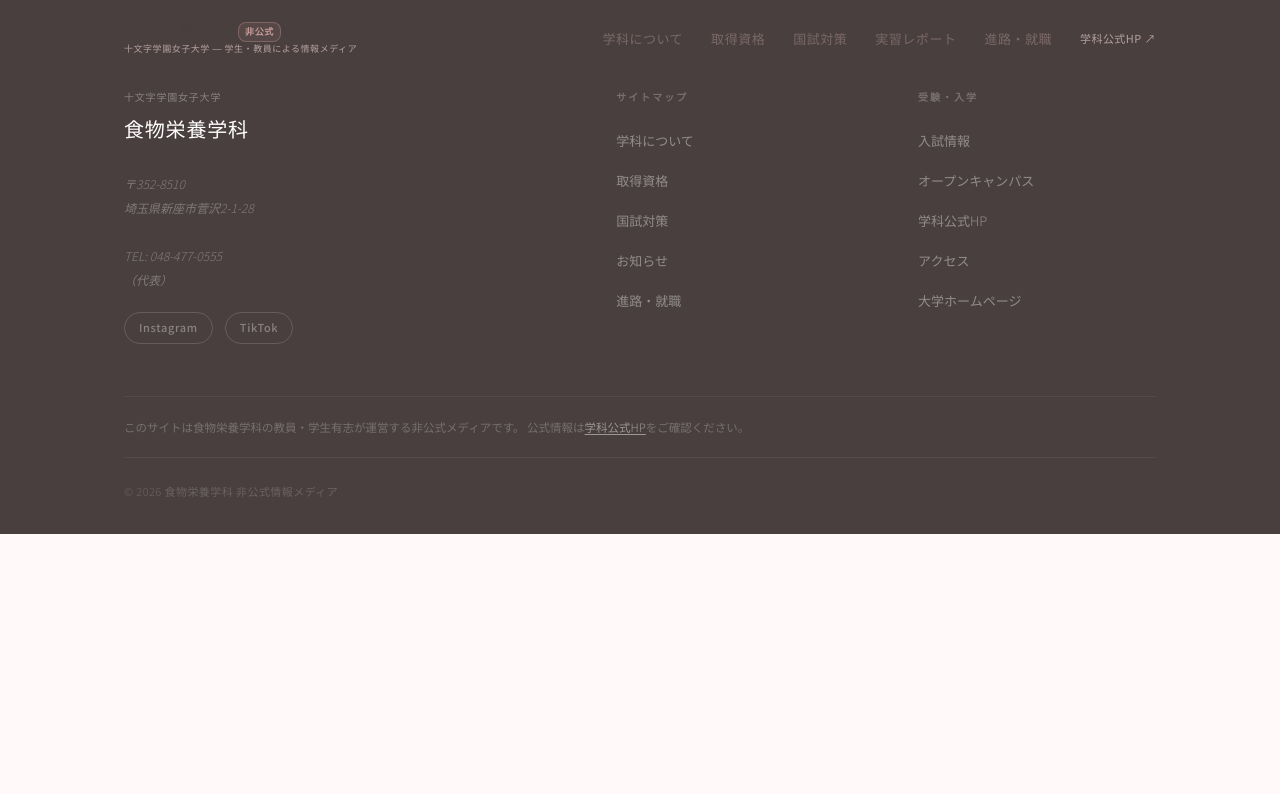
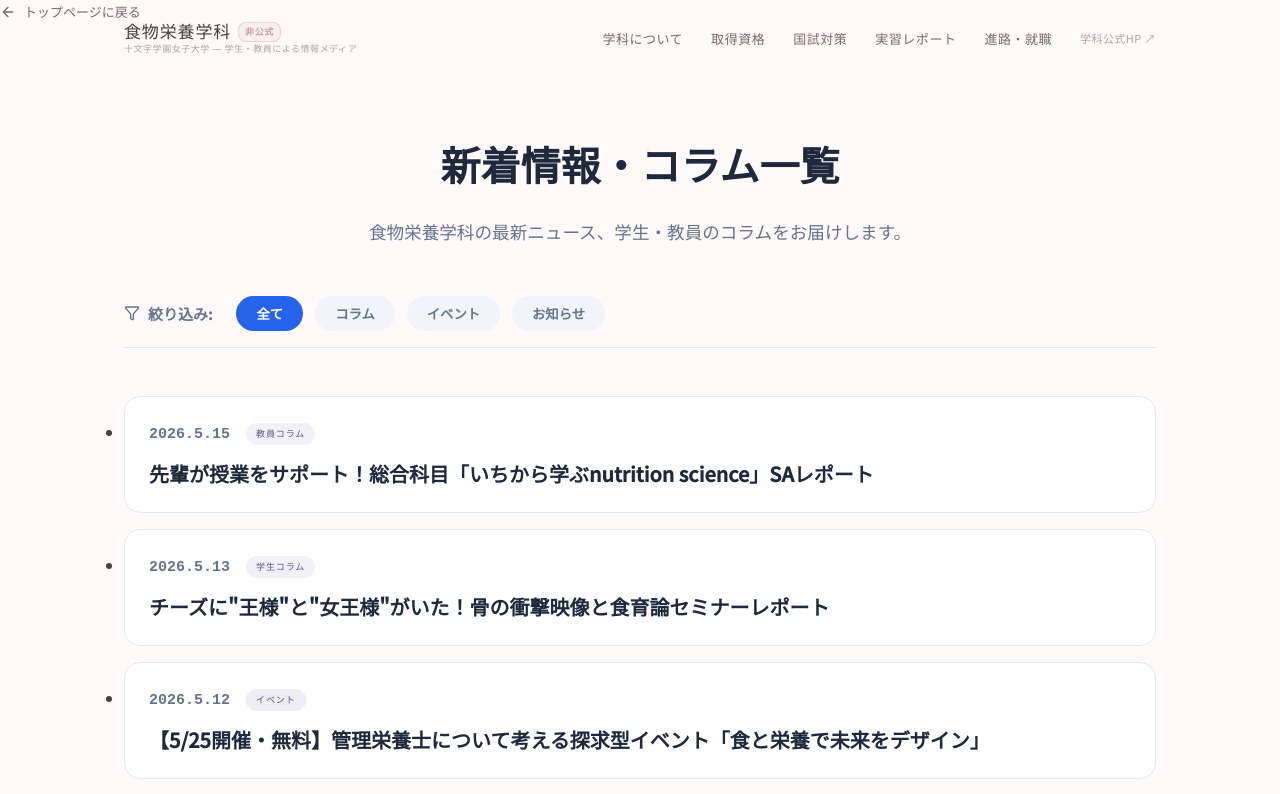
Before and after one commit to shinnosuketakeshima/shokuei-hp, a React (Vite) app: page /news in a window 1280 px wide. Shown: the top 794 px of the page. Built offline with nearby package versions, Linux system fonts and the light colour scheme; no server answers; the database is empty.

Commit message:
feat: 新着情報一覧（ニュースアーカイブ）ページを作成

```diff
--- a/src/App.jsx
+++ b/src/App.jsx
@@ -31,6 +31,7 @@ import LabOkamoto from './components/LabOkamoto'
 import EventSpecial0525 from './components/EventSpecial0525'
 import StudentColumn3 from './components/StudentColumn3'
 import LabKamiyamaReport from './components/LabKamiyamaReport'
+import NewsArchive from './components/NewsArchive'
 import './App.css'
 
 const PAGE_META = {
@@ -92,7 +93,7 @@ const PAGE_META = {
   },
   '/student-column-2': {
     title: '学生コラム | 食物栄養学科 | 十文字学園女子大学',
-    desc: '健康×SNS映え！竹嶋ゼミ・芝崎ゼミの「機能性和洋菓子」開発会議に潜入取材！',
+    desc: '健康×SNS映え！竹嶋ゼミ・芝崎ゼミの「機能性と洋菓子」開発会議に潜入取材！',
   },
   '/event-0525': {
     title: '管理栄養士探求型イベント(5/25) | 食物栄養学科 | 十文字学園女子大学',
@@ -106,6 +107,10 @@ const PAGE_META = {
     title: '「いちから学ぶnutrition science」SAレポート | 食物栄養学科',
     desc: '総合科目「いちから学ぶnutrition science」での神山ゼミ生によるSA活動レポート。アクティブラーニング形式の授業の様子や学生の成長を伝えます。',
   },
+  '/news': {
+    title: '新着情報・コラム一覧 | 食物栄養学科 | 十文字学園女子大学',
+    desc: '食物栄養学科の最新ニュース、学生コラム、教員コラムの一覧です。食と栄養の最前線をお届けします。',
+  },
 }
 
 const SUB_PATHS = [
@@ -113,6 +118,7 @@ const SUB_PATHS = [
   '/lab-ishii', '/lab-komeichi', '/lab-nakaoka', '/lab-shibasaki',
   '/lab-okamoto', '/koudai-project', '/kokushi-report', '/student-column-1',
   '/student-column-2', '/event-0525', '/student-column-3', '/lab-kamiyama-report',
+  '/news',
 ]
 
 export default function App() {
@@ -174,6 +180,7 @@ export default function App() {
           <Route path="/event-0525" element={<EventSpecial0525 />} />
           <Route path="/student-column-3" element={<StudentColumn3 />} />
           <Route path="/lab-kamiyama-report" element={<LabKamiyamaReport />} />
+          <Route path="/news" element={<NewsArchive />} />
           <Route path="/" element={
             <>
               <Hero />
--- a/src/components/News.jsx
+++ b/src/components/News.jsx
@@ -5,7 +5,7 @@ import { db } from '../firebase.js';
 import { motion } from 'framer-motion';
 import { Link } from 'react-router-dom';
 
-const DUMMY_NEWS = [
+export const DUMMY_NEWS = [
   {
     id: 'kamiyama-sa-report',
     date: '2026.5.15',
@@ -48,7 +48,7 @@ const DUMMY_NEWS = [
   },
 ]
 
-function newsDateMillis(value) {
+export function newsDateMillis(value) {
   if (value == null) return 0;
   if (typeof value.toMillis === 'function') return value.toMillis();
   if (value instanceof Date) return value.getTime();
@@ -59,7 +59,7 @@ function newsDateMillis(value) {
   return 0;
 }
 
-function formatNewsDate(value) {
+export function formatNewsDate(value) {
   if (value == null) return '';
   if (typeof value.toDate === 'function') {
     const d = value.toDate();
@@ -121,9 +121,9 @@ export default function News() {
           >
             <p className="eyebrow">お知らせ / ブログ</p>
             <h2 className="section-title">新着情報</h2>
-            <a href="/" className="news__more">
+            <Link to="/news" className="news__more">
               一覧へ <ArrowRight size={13} />
-            </a>
+            </Link>
           </motion.div>
 
           <motion.ul
--- /dev/null
+++ b/src/components/NewsArchive.jsx
@@ -0,0 +1,247 @@
+import { useState, useEffect } from 'react'
+import { collection, getDocs, query, orderBy } from 'firebase/firestore'
+import { db } from '../firebase.js'
+import { motion, AnimatePresence } from 'framer-motion'
+import { Link } from 'react-router-dom'
+import { ArrowLeft, Filter } from 'lucide-react'
+import { DUMMY_NEWS, newsDateMillis, formatNewsDate } from './News'
+
+const CATEGORIES = [
+  { id: 'all', label: '全て' },
+  { id: 'column', label: 'コラム' },
+  { id: 'event', label: 'イベント' },
+  { id: 'info', label: 'お知らせ' },
+]
+
+export default function NewsArchive() {
+  const [firestoreNews, setFirestoreNews] = useState([])
+  const [activeFilter, setActiveFilter] = useState('all')
+
+  useEffect(() => {
+    const fetchNews = async () => {
+      try {
+        const newsCollectionRef = collection(db, 'news')
+        let querySnapshot
+        try {
+          const q = query(newsCollectionRef, orderBy('date', 'desc'))
+          querySnapshot = await getDocs(q)
+        } catch {
+          querySnapshot = await getDocs(newsCollectionRef)
+        }
+        const newsData = querySnapshot.docs.map((doc) => ({
+          id: doc.id,
+          ...doc.data(),
+        }))
+        newsData.sort((a, b) => newsDateMillis(b.date) - newsDateMillis(a.date))
+        setFirestoreNews(newsData)
+      } catch {
+        setFirestoreNews([])
+      }
+    }
+    fetchNews()
+  }, [])
+
+  const allNews = [
+    ...firestoreNews.map(n => ({
+      ...n,
+      date: formatNewsDate(n.date),
+      type: n.type || 'info',
+    })),
+    ...DUMMY_NEWS,
+  ].sort((a, b) => newsDateMillis(b.date) - newsDateMillis(a.date))
+
+  const filteredNews = activeFilter === 'all'
+    ? allNews
+    : allNews.filter(n => n.type === activeFilter)
+
+  return (
+    <div className="news-archive-page">
+      <div className="container">
+
+        <motion.div
+          initial={{ opacity: 0, x: -10 }}
+          animate={{ opacity: 1, x: 0 }}
+          transition={{ duration: 0.5 }}
+        >
+          <Link to="/" className="lab-page__back-link">
+            <ArrowLeft size={16} />
+            <span>トップページに戻る</span>
+          </Link>
+        </motion.div>
+
+        <motion.div
+          className="archive-header"
+          initial={{ opacity: 0, y: -20 }}
+          animate={{ opacity: 1, y: 0 }}
+          transition={{ duration: 0.6, delay: 0.1 }}
+        >
+          <h1 className="archive-title">新着情報・コラム一覧</h1>
+          <p className="archive-subtitle">食物栄養学科の最新ニュース、学生・教員のコラムをお届けします。</p>
+        </motion.div>
+
+        <div className="archive-filter">
+          <div className="archive-filter__label">
+            <Filter size={16} />
+            <span>絞り込み:</span>
+          </div>
+          <div className="archive-filter__tabs">
+            {CATEGORIES.map(cat => (
+              <button
+                key={cat.id}
+                className={`archive-filter__tab ${activeFilter === cat.id ? 'is-active' : ''}`}
+                onClick={() => setActiveFilter(cat.id)}
+              >
+                {cat.label}
+              </button>
+            ))}
+          </div>
+        </div>
+
+        <motion.div
+          className="archive-list-container"
+          layout
+        >
+          <AnimatePresence mode="popLayout">
+            <motion.ul className="archive-list">
+              {filteredNews.map((n) => (
+                <motion.li
+                  key={n.id}
+                  layout
+                  initial={{ opacity: 0, scale: 0.95 }}
+                  animate={{ opacity: 1, scale: 1 }}
+                  exit={{ opacity: 0, scale: 0.95 }}
+                  transition={{ duration: 0.3 }}
+                >
+                  <Link to={n.href || '/'} className="archive-item">
+                    <div className="archive-item__meta">
+                      <span className="archive-item__date">{n.date}</span>
+                      <span className={`news-tag news-tag--${n.type}`}>{n.tag}</span>
+                    </div>
+                    <h2 className="archive-item__title">{n.title}</h2>
+                  </Link>
+                </motion.li>
+              ))}
+            </motion.ul>
+          </AnimatePresence>
+
+          {filteredNews.length === 0 && (
+            <div className="archive-empty">
+              該当する記事がありません。
+            </div>
+          )}
+        </motion.div>
+      </div>
+
+      <style dangerouslySetInnerHTML={{ __html: `
+        .news-archive-page {
+          padding: 8rem 0 4rem;
+          min-height: 80vh;
+        }
+        .archive-header {
+          margin-bottom: 3rem;
+          text-align: center;
+        }
+        .archive-title {
+          font-size: 2.5rem;
+          font-weight: 800;
+          color: #1e293b;
+          margin-bottom: 1rem;
+        }
+        .archive-subtitle {
+          color: #64748b;
+          font-size: 1.1rem;
+        }
+        .archive-filter {
+          display: flex;
+          align-items: center;
+          gap: 1.5rem;
+          margin-bottom: 3rem;
+          padding-bottom: 1rem;
+          border-bottom: 1px solid #e2e8f0;
+          overflow-x: auto;
+        }
+        .archive-filter__label {
+          display: flex;
+          align-items: center;
+          gap: 0.5rem;
+          color: #64748b;
+          font-weight: 600;
+          white-space: nowrap;
+        }
+        .archive-filter__tabs {
+          display: flex;
+          gap: 0.75rem;
+        }
+        .archive-filter__tab {
+          padding: 0.5rem 1.25rem;
+          border-radius: 2rem;
+          background: #f1f5f9;
+          color: #64748b;
+          font-weight: 600;
+          transition: all 0.2s;
+          white-space: nowrap;
+        }
+        .archive-filter__tab:hover {
+          background: #e2e8f0;
+          color: #1e293b;
+        }
+        .archive-filter__tab.is-active {
+          background: var(--primary-color, #2563eb);
+          color: white;
+        }
+        .archive-list {
+          display: flex;
+          flex-direction: column;
+          gap: 1rem;
+        }
+        .archive-item {
+          display: block;
+          padding: 1.5rem;
+          background: white;
+          border-radius: 1rem;
+          border: 1px solid #e2e8f0;
+          transition: all 0.3s;
+          text-decoration: none;
+        }
+        .archive-item:hover {
+          transform: translateY(-2px);
+          box-shadow: 0 10px 15px -3px rgba(0, 0, 0, 0.1);
+          border-color: var(--primary-color, #2563eb);
+        }
+        .archive-item__meta {
+          display: flex;
+          align-items: center;
+          gap: 1rem;
+          margin-bottom: 0.75rem;
+        }
+        .archive-item__date {
+          font-family: var(--font-mono, monospace);
+          font-weight: 600;
+          color: #64748b;
+        }
+        .archive-item__title {
+          font-size: 1.25rem;
+          font-weight: 700;
+          color: #1e293b;
+          line-height: 1.4;
+        }
+        .archive-empty {
+          text-align: center;
+          padding: 4rem;
+          color: #64748b;
+          font-size: 1.1rem;
+        }
+        @media (max-width: 768px) {
+          .archive-title {
+            font-size: 2rem;
+          }
+          .archive-filter {
+            flex-direction: column;
+            align-items: flex-start;
+            gap: 1rem;
+          }
+        }
+      `}} />
+    </div>
+  )
+}
```
Also changed, not shown: 2 other files (tests, documents, lock files or other folders).
